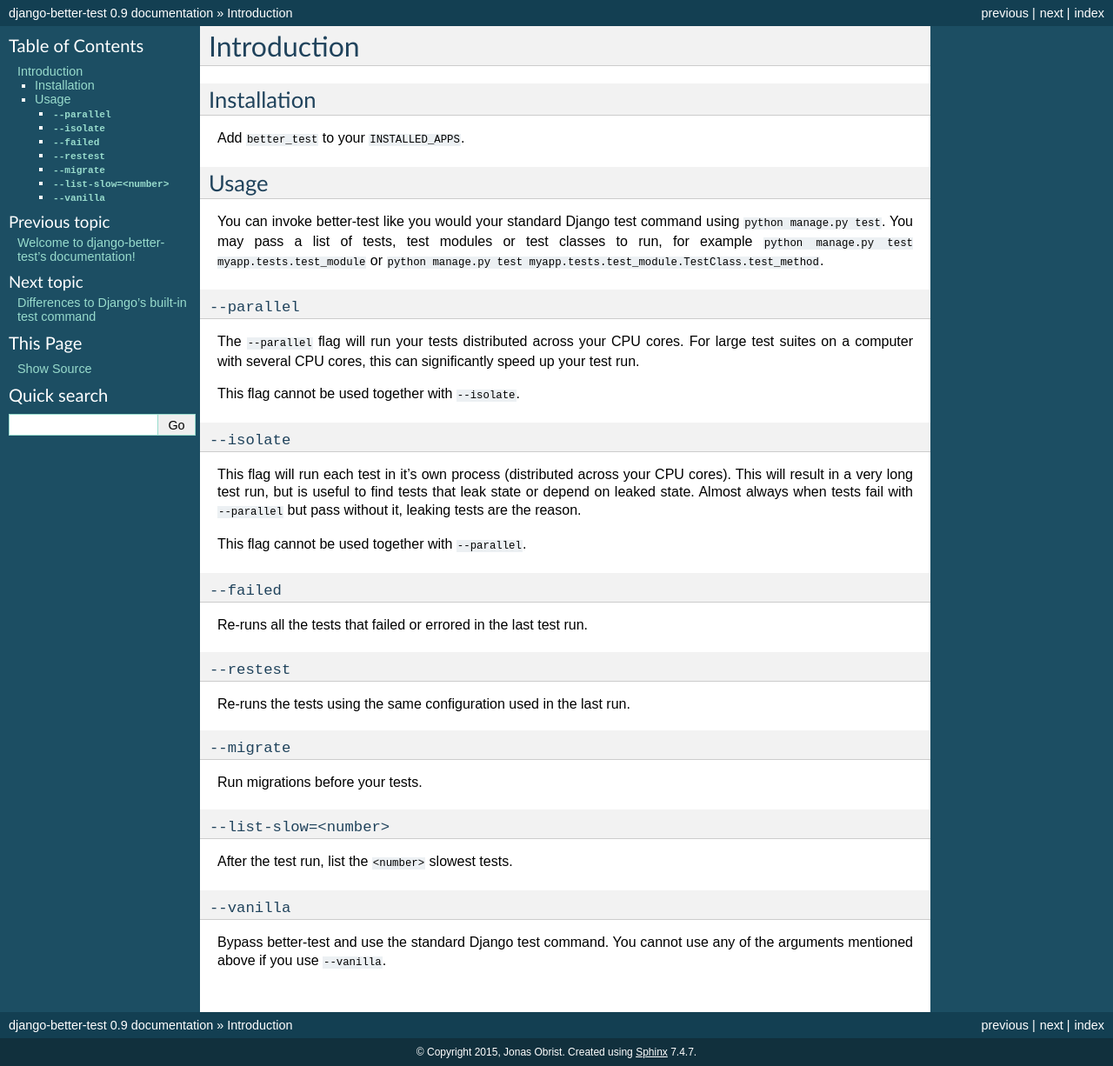
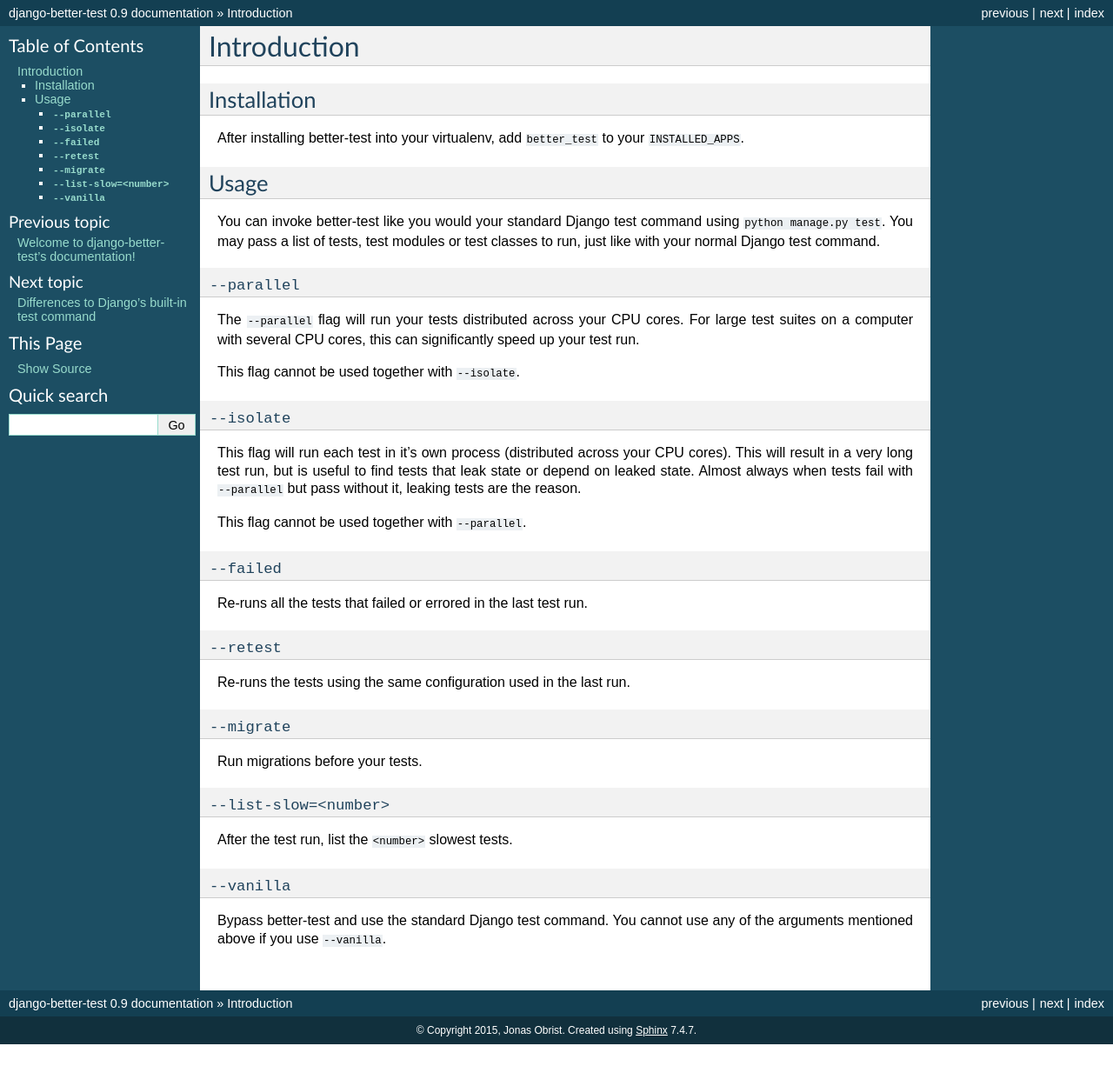
Before and after one commit to ojii/django-better-test, a Sphinx documentation site: the page built from docs/introduction.rst, in a window 1280 px wide. Shown: the whole page at 87% size. Built offline with Sphinx 7.4.7, drawn with Linux system fonts in a browser that asks for light colours; after the commit the page ends 1201 px from its top, so only the background shows below that.

Commit message:
some typos and other small docs fixes

```diff
--- a/docs/introduction.rst
+++ b/docs/introduction.rst
@@ -6,7 +6,8 @@
 Installation
 ************
 
-Add ``better_test`` to your ``INSTALLED_APPS``.
+After installing better-test into your virtualenv, add ``better_test`` to your
+``INSTALLED_APPS``.
 
 
 Usage
@@ -14,9 +15,7 @@
 
 You can invoke better-test like you would your standard Django test command
 using ``python manage.py test``. You may pass a list of tests, test modules or
-test classes to run, for example ``python manage.py test
-myapp.tests.test_module`` or ``python manage.py test
-myapp.tests.test_module.TestClass.test_method``.
+test classes to run, just like with your normal Django test command.
 
 
 .. _parallel:
@@ -52,10 +51,10 @@
 Re-runs all the tests that failed or errored in the last test run.
 
 
-.. _retests:
+.. _retest:
 
-``--restest``
-=============
+``--retest``
+============
 
 Re-runs the tests using the same configuration used in the last run.
 
```
